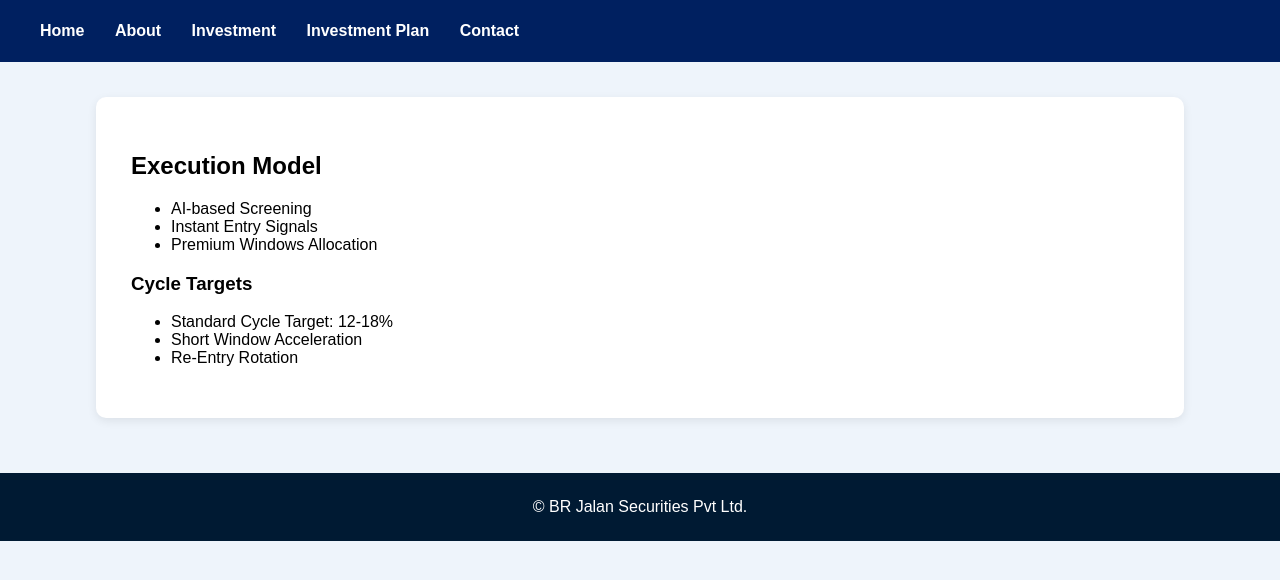
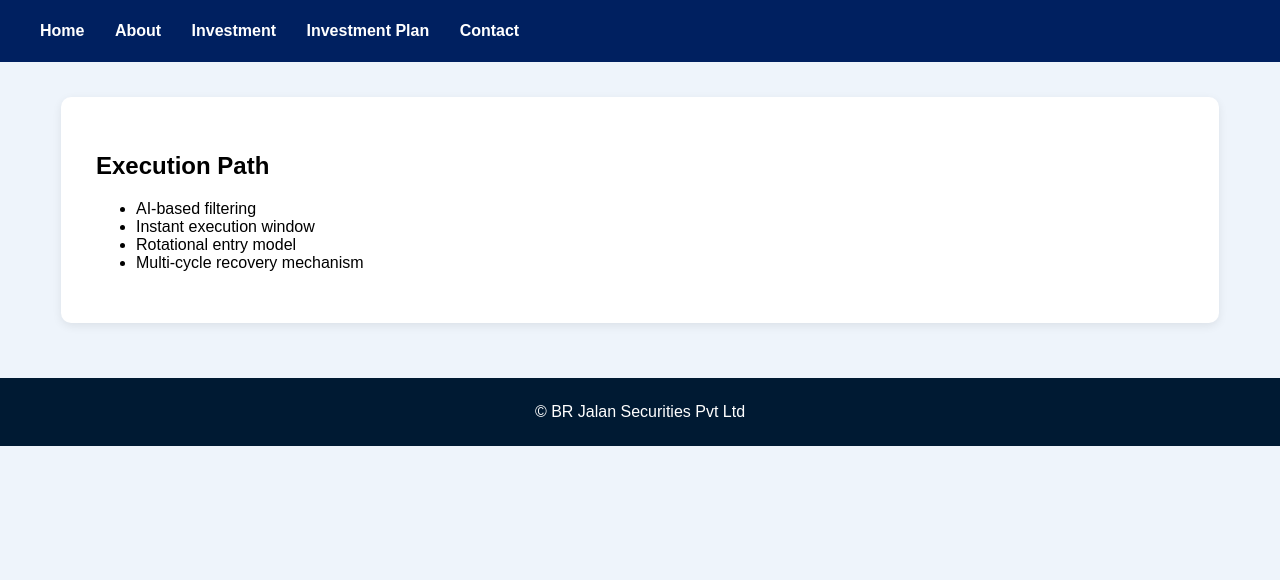
Before and after one commit to xiaocai0660-jpg/mywebsite, a plain HTML site: page plan.html in a window 1280 px wide. Drawn offline with Linux system fonts and the light colour scheme.

Commit message:
Update plan.html

```diff
--- a/plan.html
+++ b/plan.html
@@ -3,18 +3,18 @@
 <head>
 <meta charset="UTF-8">
 <meta name="viewport"content="width=device-width, initial-scale=1.0">
-<title>Investment Plan</title>
+<title>Plan</title>
 
 <style>
-body{margin:0;font-family:Arial;background:#eef4fb;}
+body{margin:0;background:#eef4fb;font-family:Arial;}
 header{background:#002060;padding:22px 40px;}
 header nav a{color:#fff;margin-right:26px;text-decoration:none;font-weight:bold;}
-.section{width:85%;margin:35px auto;}
-.box{background:white;padding:35px;margin-bottom:25px;border-radius:10px;box-shadow:0 3px 10px rgba(0,0,0,0.08);}
+.box{width:85%;margin:35px auto;background:white;padding:35px;border-radius:10px;box-shadow:0 3px 10px rgba(0,0,0,0.08);}
+footer{text-align:center;background:#001a33;color:#fff;padding:25px;margin-top:55px;}
 </style>
 </head>
+
 <body>
-
 <header>
 <nav>
 <a href="index.html">Home</a>
@@ -25,28 +25,18 @@ header nav a{color:#fff;margin-right:26px;text-decoration:none;font-weight:bold;
 </nav>
 </header>
 
-<div class="section">
 <div class="box">
-<h2>Execution Model</h2>
+<h2>Execution Path</h2>
 <ul>
-<li>AI-based Screening</li>
-<li>Instant Entry Signals</li>
-<li>Premium Windows Allocation</li>
-</ul>
-
-<h3>Cycle Targets</h3>
-<ul>
-<li>Standard Cycle Target: 12-18%</li>
-<li>Short Window Acceleration</li>
-<li>Re-Entry Rotation</li>
+<li>AI-based filtering</li>
+<li>Instant execution window</li>
+<li>Rotational entry model</li>
+<li>Multi-cycle recovery mechanism</li>
 </ul>
 
 </div>
-</div>
 
-<footer style="text-align:center;background:#001a33;color:#fff;padding:25px;margin-top:55px;">
-© BR Jalan Securities Pvt Ltd.
-</footer>
+<footer>© BR Jalan Securities Pvt Ltd</footer>
 
 </body>
 </html>
```
